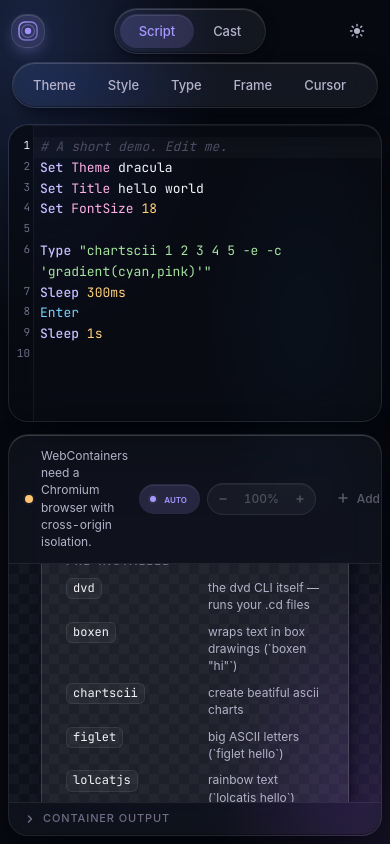
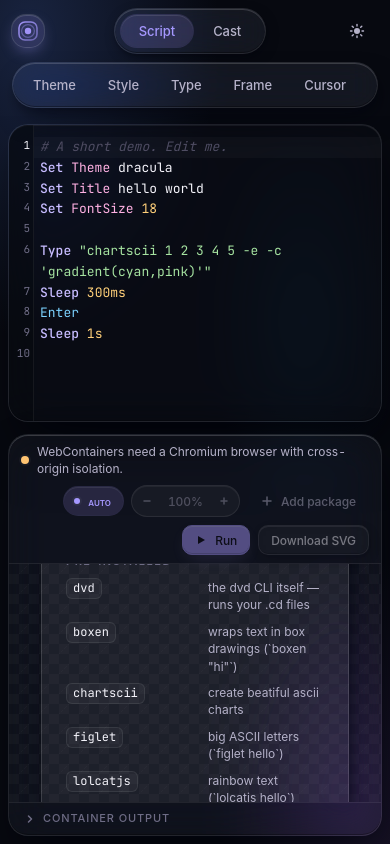
Before and after one commit to tool3/dvdrw, a React (Vite) app: page / in a window 390 px wide. Built offline with nearby package versions, Linux system fonts and the light colour scheme; a web font is replaced by a local one.

Commit message:
chore: menu error

```diff
--- a/src/components/runner/Runner.module.scss
+++ b/src/components/runner/Runner.module.scss
@@ -17,17 +17,52 @@
   min-height: 46px;
 }
 
+/* Mobile: stack the status row above the actions row so the "what's
+   happening" sentence has its own breathing line and the actions
+   (mode chip, zoom, run, download) get the full width on the second
+   row. Without this the toolbar overflows horizontally on phones. */
+@media (max-width: 720px) {
+  .toolbar {
+    flex-direction: column;
+    align-items: stretch;
+    gap: var(--space-2);
+    padding: var(--space-2) var(--space-3);
+    min-height: 0;
+  }
+
+  .status {
+    /* Pin the status to the top row, full-width so long status messages
+       wrap rather than push the dot off the side. */
+    width: 100%;
+  }
+
+  .actions {
+    /* Wrap the action cluster so the buttons share the second row
+       without overflowing. */
+    flex-wrap: wrap;
+    justify-content: flex-end;
+    width: 100%;
+  }
+}
+
 .status {
   display: flex;
   align-items: center;
   gap: var(--space-2);
   font-size: var(--text-12);
   color: var(--text-secondary);
+  min-width: 0;
 }
 
 .statusText {
   font-variant-numeric: tabular-nums;
   font-feature-settings: 'tnum' 1;
+  /* Long status sentences ("Installing the demo toolkit (one-time, takes
+     a minute)") would otherwise push the toolbar wider than the card on
+     phones; wrap instead. */
+  min-width: 0;
+  flex: 1;
+  overflow-wrap: anywhere;
 }
 
 /* Status dot — the runner's livelong indicator. Each stage gets its own
```
